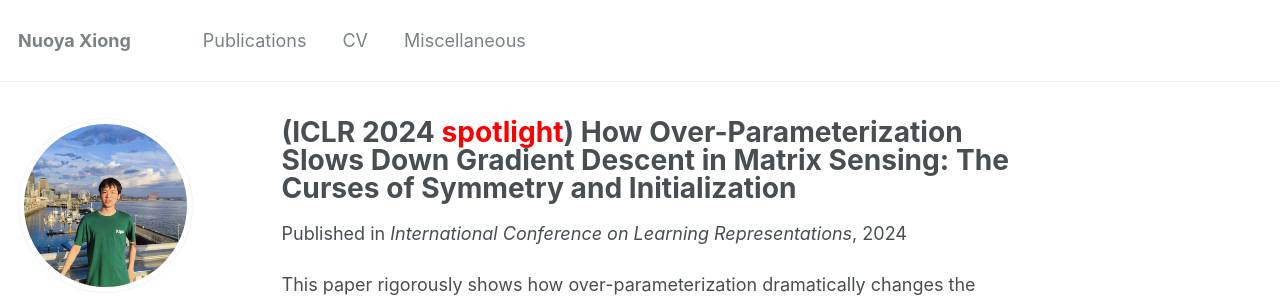
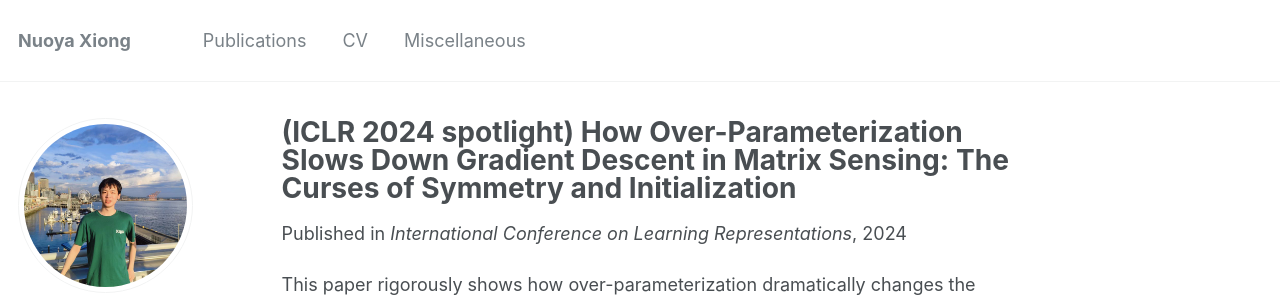
Before and after one commit to xiongny/xiongny.github.io, a Jekyll site: the page built from _publications/paper_5.md, in a window 1280 px wide. Shown: the top 301 px of the page. Built offline with Jekyll 4.4.1, drawn with Linux system fonts in a browser that asks for light colours; formulas are drawn with MathJax 3.

Commit message:
Update paper_5.md

```diff
--- a/_publications/paper_5.md
+++ b/_publications/paper_5.md
@@ -1,5 +1,5 @@
 ---
-title: "(ICLR 2024 <font color=red>spotlight</font>) How Over-Parameterization Slows Down Gradient Descent in Matrix Sensing: The Curses of Symmetry and Initialization"
+title: "(ICLR 2024 **spotlight**) How Over-Parameterization Slows Down Gradient Descent in Matrix Sensing: The Curses of Symmetry and Initialization"
 collection: publications
 permalink: /publication/paper_5
 excerpt: '*Nuoya Xiong*, Lijun Ding, Simon S. Du'
```
